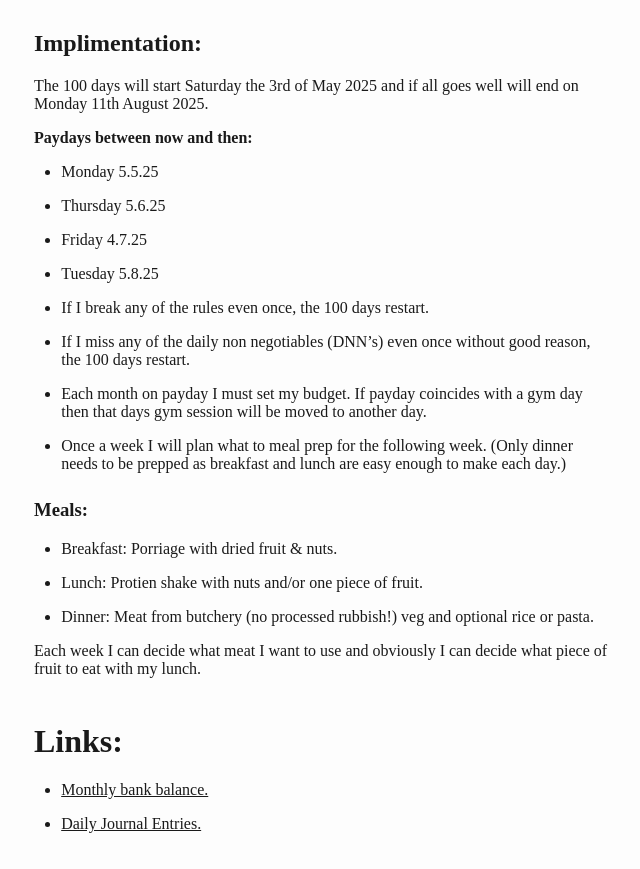
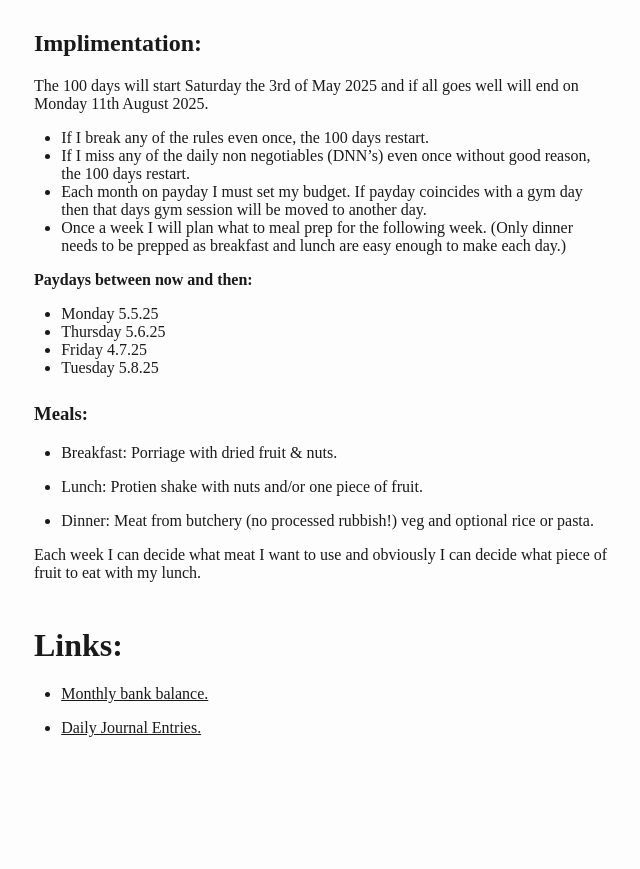
Before and after one commit to baigel2/discipline100, a plain HTML site: page index.html in a window 1280 px wide. Shown: the part 1166-2035 px from the top of the page, without its empty margins (318-958 px from the left). After the commit the page ends 1969 px from the top, so only its background shows below. Drawn offline with Linux system fonts and the light colour scheme.

Commit message:
simple edit: moved paydays text

```diff
--- a/index.html
+++ b/index.html
@@ -221,22 +221,22 @@ journal/date.html</li>
 <h2 id="implimentation">Implimentation:</h2>
 <p>The 100 days will start Saturday the 3rd of May 2025 and if all goes
 well will end on Monday 11th August 2025.</p>
+<ul>
+<li>If I break any of the rules even once, the 100 days restart.</li>
+<li>If I miss any of the daily non negotiables (DNN’s) even once without
+good reason, the 100 days restart.</li>
+<li>Each month on payday I must set my budget. If payday coincides with
+a gym day then that days gym session will be moved to another day.</li>
+<li>Once a week I will plan what to meal prep for the following week.
+(Only dinner needs to be prepped as breakfast and lunch are easy enough
+to make each day.)</li>
+</ul>
 <p><strong>Paydays between now and then:</strong></p>
 <ul>
-<li><p>Monday 5.5.25</p></li>
-<li><p>Thursday 5.6.25</p></li>
-<li><p>Friday 4.7.25</p></li>
-<li><p>Tuesday 5.8.25</p></li>
-<li><p>If I break any of the rules even once, the 100 days
-restart.</p></li>
-<li><p>If I miss any of the daily non negotiables (DNN’s) even once
-without good reason, the 100 days restart.</p></li>
-<li><p>Each month on payday I must set my budget. If payday coincides
-with a gym day then that days gym session will be moved to another
-day.</p></li>
-<li><p>Once a week I will plan what to meal prep for the following week.
-(Only dinner needs to be prepped as breakfast and lunch are easy enough
-to make each day.)</p></li>
+<li>Monday 5.5.25</li>
+<li>Thursday 5.6.25</li>
+<li>Friday 4.7.25</li>
+<li>Tuesday 5.8.25</li>
 </ul>
 <h3 id="meals">Meals:</h3>
 <ul>
```
Also changed, not shown: 1 other file.
